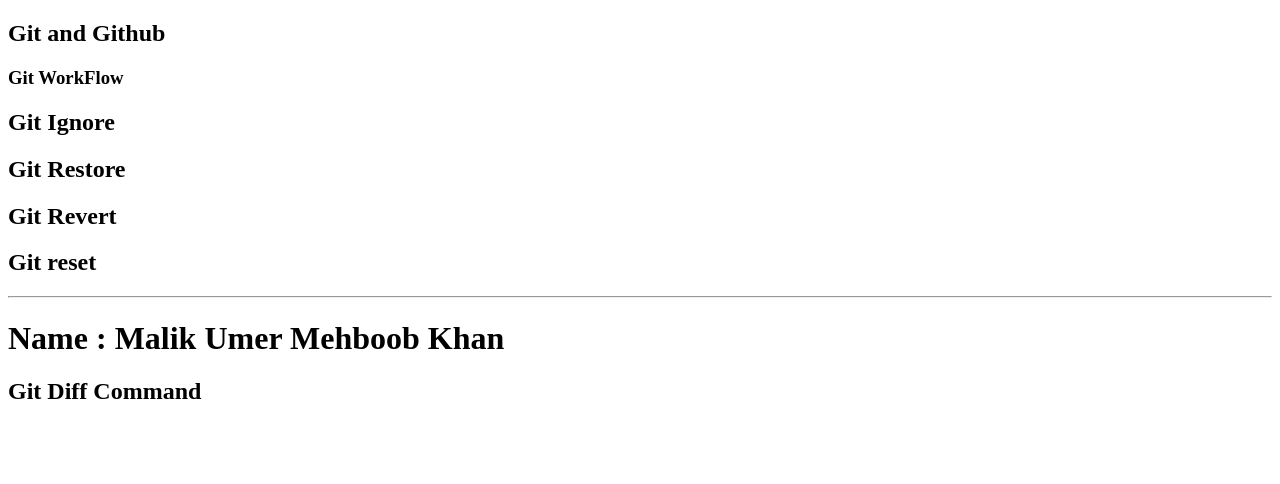
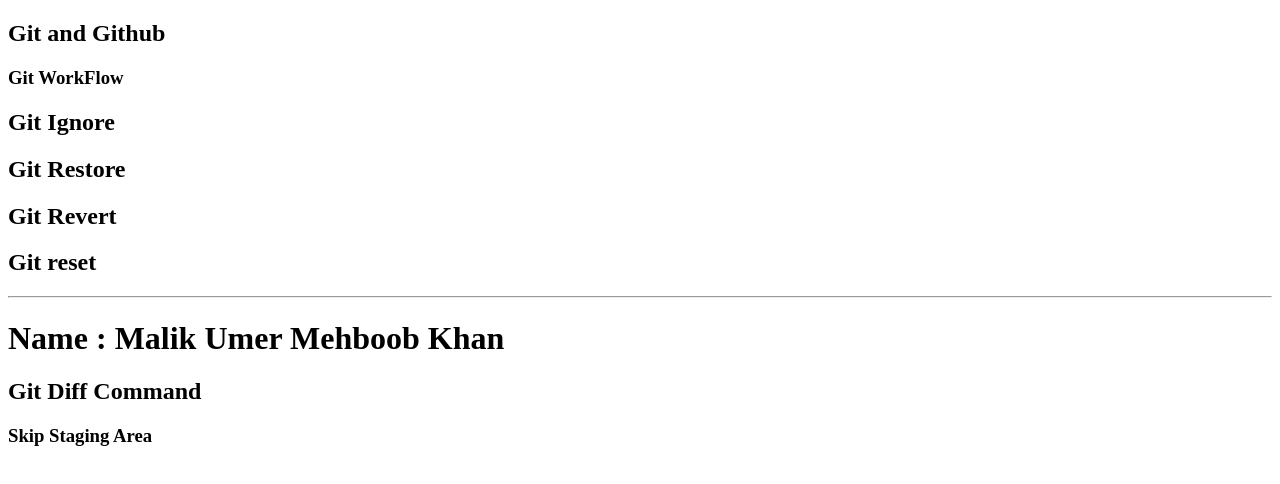
Before and after one commit to Malik-Umer-Mehboob/DevOps-Basics, a plain HTML site: page index.html in a window 1280 px wide. Drawn offline with Linux system fonts and the light colour scheme.

Commit message:
skip stging area

```diff
--- a/index.html
+++ b/index.html
@@ -15,6 +15,7 @@
     <hr>
     <H1>Name : Malik Umer Mehboob Khan </H1>
     <h2>Git Diff Command</h2>
+    <h3>Skip Staging Area</h3>
 
 
 </body>
```
